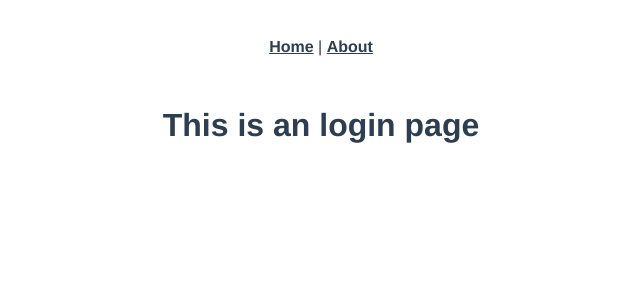
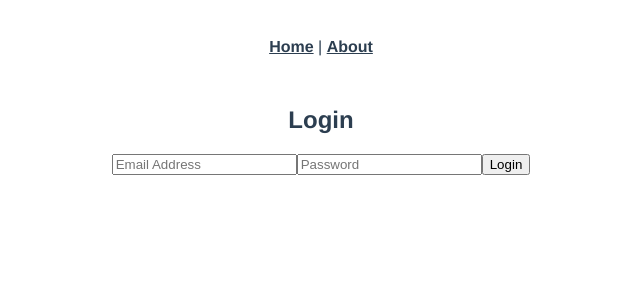
Before and after one commit to teddyhong182/vue-login-example, a Vue app: page /login in a window 1280 px wide. Shown: the top 300 px of the page, without its empty margins (319-959 px from the left). Built offline with nearby package versions, Linux system fonts and the light colour scheme.

Commit message:
로그인 컴포넌트 구현

```diff
--- a/src/views/Login.vue
+++ b/src/views/Login.vue
@@ -1,10 +1,45 @@
 <template>
-  <div class="login">
-    <h1>This is an login page</h1>
+  <div>
+    <h2>Login</h2>
+    <form @submit.prevent="onSubmit(email, password)">
+      <input type="text" v-model="email" placeholder="Email Address">
+      <input type="password" v-model="password" placeholder="Password">
+      <input type="submit" value="Login">
+    </form>
+    <p><i></i></p>
   </div>
 </template>
 
 
 <script>
+export default {
+  data() {
+    return {
+      email: '',
+      password: '',
+      msg: ''
+    }
+  },
+  methods: {
+    onSubmit(email, password) {
 
+      // LOGIN 액션 실행
+      this.$store.dispatch('LOGIN', {email, password})
+        .then(() => this.redirect())
+        .catch(({message}) => this.msg = message)
+    },
+    redirect() {
+      const {search} = window.location
+      const tokens = search.replace(/^\?/, '').split('&')
+      const {returnPath} = tokens.reduce((qs, tkn) => {
+        const pair = tkn.split('=')
+        qs[pair[0]] = decodeURIComponent(pair[1])
+        return qs
+      }, {})
+
+      // 리다이렉트 처리
+      this.$router.push(returnPath)
+    }
+  }
+}
 </script>
```
